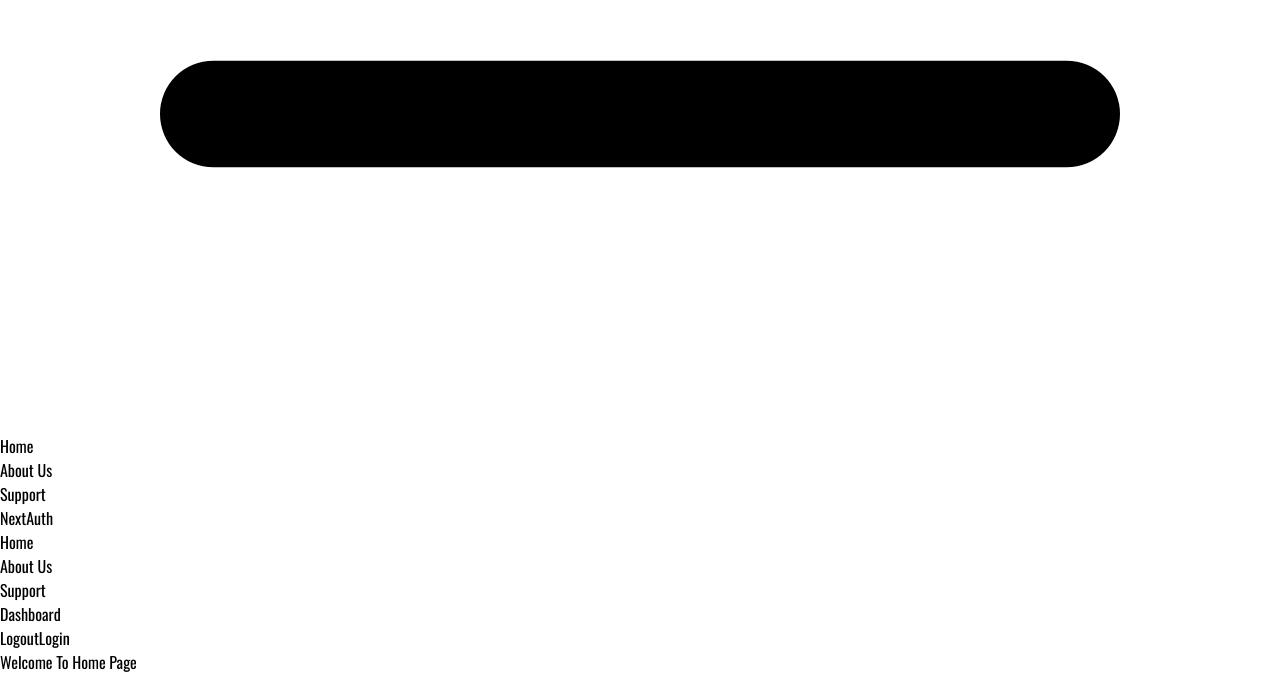
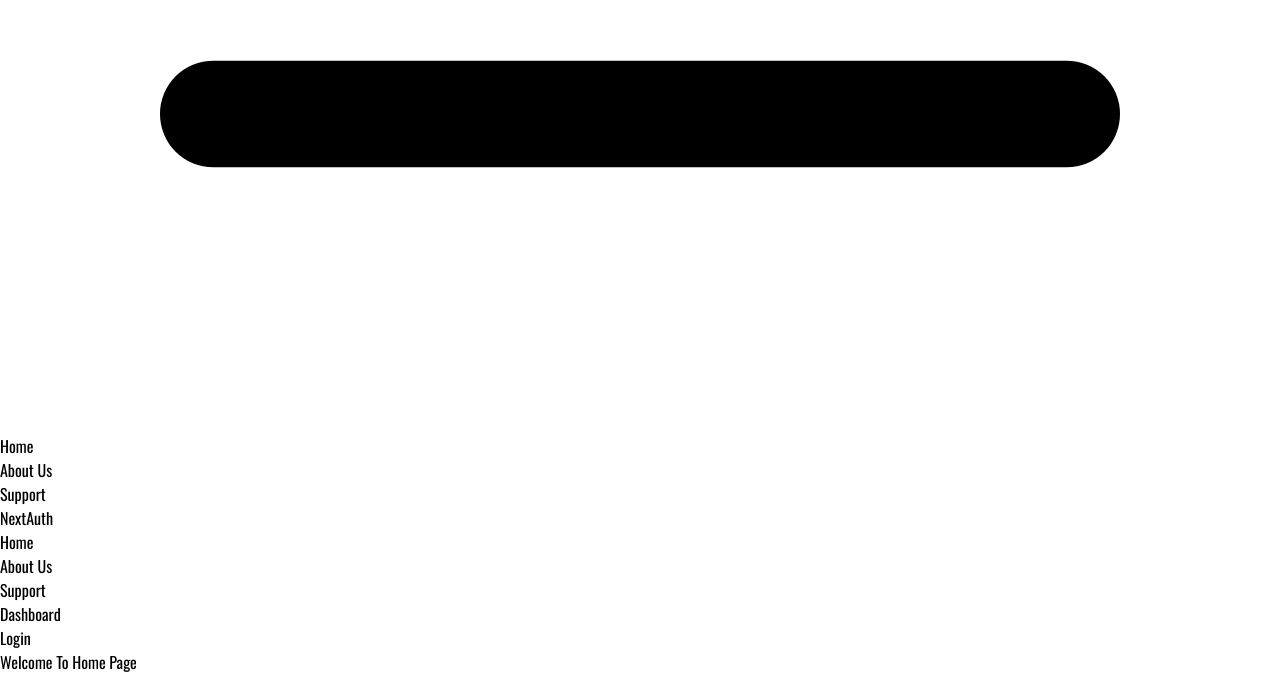
Before and after one commit to subas-roy/nextjs-authentication-client, a Next.js app: page / in a window 1280 px wide. Shown: the part 846-1520 px from the top of the page. Built offline with nearby package versions, Linux system fonts and the light colour scheme; no server answers.

Commit message:
Based on the session, render the logout and login buttons

```diff
--- a/src/components/shared/Navbar.tsx
+++ b/src/components/shared/Navbar.tsx
@@ -74,15 +74,18 @@ const Navbar = ({ session }: { session: UserProps | null }) => {
       </div>
 
       <div className="flex items-center">
+        {session?.user ? (
           <button className="border border-red-500 text-red-500 px-5 py-2 rounded-full hover:bg-red-500 hover:text-black transition duration-200">
             Logout
           </button>
+        ) : (
           <Link
             href="/login"
             className="border border-teal-500 text-teal-500 px-5 py-2 rounded-full hover:bg-teal-500 hover:text-black transition duration-200"
           >
             Login
           </Link>
+        )}
       </div>
     </div>
   );
```
Lines whose indentation alone changed are shown as unchanged.
